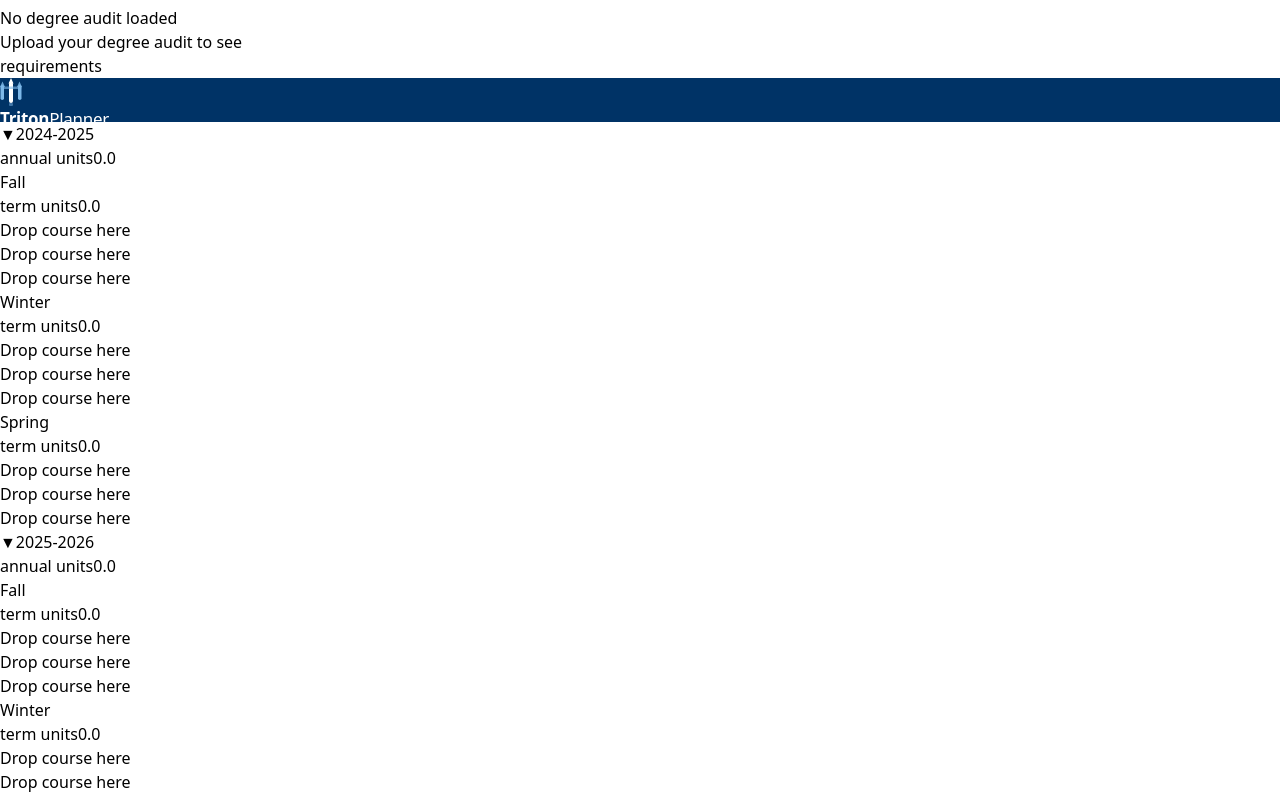
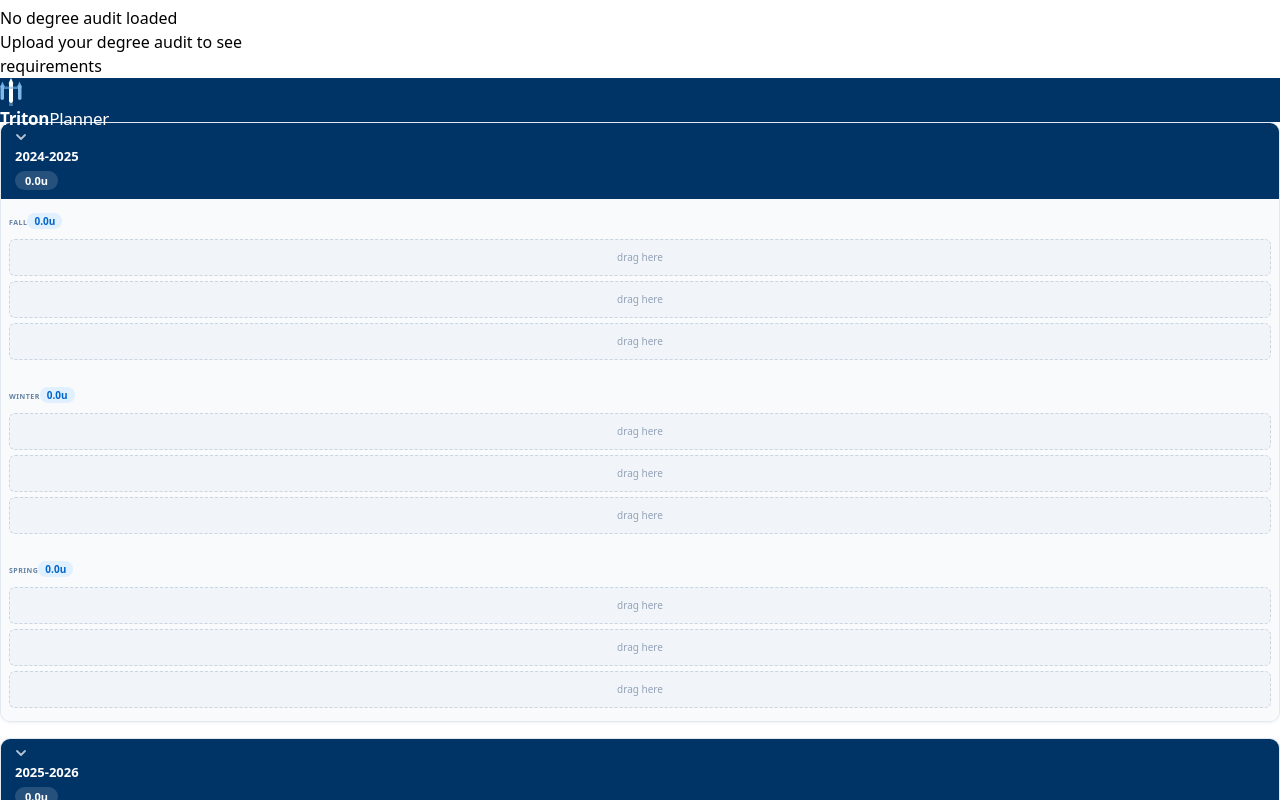
Before and after one commit to VAC-Startup/AIVac, a React (Vite) app in the folder mern/client/: page / in a window 1280 px wide. Shown: the part 820-1620 px from the top of the page. Built offline with nearby package versions, Linux system fonts and the light colour scheme.

Commit message:
feat: restyle planner grid with UCSD navy/blue design tokens

```diff
--- a/mern/client/src/components/planner/CourseCard.jsx
+++ b/mern/client/src/components/planner/CourseCard.jsx
@@ -1,81 +1,50 @@
-// Course card component for displaying individual courses in the planner
-
-const CourseCard = ({
-  course,
-  onRemove,
-  onDragStart,
-  onDragEnd,
-  isPreviewing = false,
-}) => {
+const CourseCard = ({ course, onRemove, onDragStart, onDragEnd, isPreviewing = false, onCourseClick }) => {
   if (!course) return null;
 
-  // Determine styling based on course status
-  const getStatusStyling = (status) => {
-    switch (status) {
-      case 'completed':
-        return {
-          container: 'bg-green-100 border-green-300 text-green-800',
-          badge: 'bg-green-200 text-green-800',
-          statusIndicator: '✓'
-        };
-      case 'current':
-        return {
-          container: 'bg-yellow-100 border-yellow-300 text-yellow-800',
-          badge: 'bg-yellow-200 text-yellow-800',
-          statusIndicator: '⟳'
-        };
-      case 'planned':
-        return {
-          container: 'bg-blue-100 border-blue-300 text-blue-800',
-          badge: 'bg-blue-200 text-blue-800',
-          statusIndicator: '📅'
-        };
-      default:
-        return {
-          container: 'bg-gray-100 border-gray-300 text-gray-800',
-          badge: 'bg-gray-200 text-gray-700',
-          statusIndicator: ''
-        };
-    }
+  const statusStyles = {
+    completed: { bg: '#dcfce7', border: '#16a34a', text: '#166534' },
+    current:   { bg: '#fef9c3', border: '#ca8a04', text: '#854d0e' },
+    planned:   { bg: '#e0f0ff', border: '#0066cc', text: '#003366' },
   };
 
-  const styling = getStatusStyling(course.status);
+  const style = statusStyles[course.status] || { bg: '#f1f5f9', border: '#cbd5e1', text: '#475569' };
 
   return (
     <div
-      className={`flex justify-between items-center cursor-move p-2 rounded border ${styling.container} ${
-        isPreviewing ? 'opacity-60' : ''
-      }`}
+      className="flex justify-between items-center cursor-move rounded"
+      style={{
+        padding: '5px 8px',
+        background: style.bg,
+        border: `1px solid ${style.border}`,
+        borderLeft: `3px solid ${style.border}`,
+        opacity: isPreviewing ? 0.55 : 1,
+        borderRadius: '6px',
+      }}
       draggable
       onDragStart={onDragStart}
       onDragEnd={onDragEnd}
+      onClick={(e) => {
+        e.stopPropagation();
+        if (onCourseClick) onCourseClick(course);
+      }}
     >
-      <div className="flex items-center">
-        {course.status && (
-          <span className="mr-2 text-xs font-bold">
-            {styling.statusIndicator}
-          </span>
+      <div>
+        <div style={{ fontSize: '12px', fontWeight: 600, color: style.text }}>
+          {course.course_id}
+          {isPreviewing && <span style={{ marginLeft: '6px', fontSize: '10px', color: '#ca8a04' }}>(Moving)</span>}
+        </div>
+        {course.grade && course.status === 'completed' && (
+          <div style={{ fontSize: '10px', color: style.text, opacity: 0.7 }}>Grade: {course.grade}</div>
         )}
-        <div>
-          <div className="font-medium text-sm">
-            {course.course_id}
-            {isPreviewing && (
-              <span className="ml-2 text-yellow-600 text-xs">(Moving)</span>
-            )}
-          </div>
-          {course.grade && course.status === 'completed' && (
-            <div className="text-xs opacity-75">Grade: {course.grade}</div>
-          )}
-        </div>
       </div>
-      <div className="flex items-center">
-        <span className={`${styling.badge} rounded-full px-2 py-1 text-xs mr-2 font-medium`}>
+      <div className="flex items-center gap-1">
+        <span style={{ background: style.border, color: 'white', borderRadius: '999px', padding: '1px 7px', fontSize: '10px', fontWeight: 600 }}>
           {course.credits.toFixed(1)}u
         </span>
         <button
-          onClick={onRemove}
-          className="text-red-500 hover:text-red-700 text-xs font-bold"
-          title="Remove course"
+          onClick={(e) => { e.stopPropagation(); onRemove(); }}
+          style={{ color: '#94a3b8', fontSize: '14px', background: 'none', border: 'none', cursor: 'pointer', lineHeight: 1, padding: '0 2px' }}
+          title="Remove"
         >
           ×
         </button>
--- a/mern/client/src/components/planner/TermBlock.jsx
+++ b/mern/client/src/components/planner/TermBlock.jsx
@@ -2,41 +2,30 @@ import React from "react";
 import CourseCard from "./CourseCard";
 
 const TermBlock = ({
-  termName,
-  termKey,
-  courses,
-  yearIndex,
-  calculateTermUnits,
-  handleDragOver,
-  handleDrop,
-  handleDragStart,
-  handleDragEnd,
-  handleRemoveCourse,
-  getSlotClassName,
-  previewState,
-  dragTarget,
-  invalidDrop,
+  termName, termKey, courses, yearIndex,
+  calculateTermUnits, handleDragOver, handleDrop,
+  handleDragStart, handleDragEnd, handleRemoveCourse,
+  getSlotClassName, previewState, dragTarget, invalidDrop,
+  onCourseClick,
 }) => {
   return (
-    <div className="flex-1 p-2">
-      {/* Term header with units */}
-      <div className="bg-stone-100 p-2 mb-2 flex justify-between items-center rounded">
-        <span className="font-semibold">{termName}</span>
-        <div className="flex items-center">
-          <span className="text-sm mr-2">term units</span>
-          <span className="bg-blue-500 text-white rounded-full px-2 py-1 text-sm font-bold">
-            {calculateTermUnits(courses).toFixed(1)}
-          </span>
-        </div>
+    <div className="flex-1" style={{ padding: '8px' }}>
+      <div className="flex justify-between items-center" style={{ marginBottom: '8px' }}>
+        <span style={{ fontSize: '7px', fontWeight: 700, letterSpacing: '0.5px', color: '#003366', textTransform: 'uppercase', opacity: 0.6 }}>
+          {termName}
+        </span>
+        <span style={{ background: '#e0f0ff', color: '#0066cc', borderRadius: '999px', padding: '1px 7px', fontSize: '10px', fontWeight: 600 }}>
+          {calculateTermUnits(courses).toFixed(1)}u
+        </span>
       </div>
 
-      {/* Course slots */}
       {courses.map((course, courseIndex) => (
         <div
           key={courseIndex}
           className={`mb-2 ${getSlotClassName(yearIndex, termKey, courseIndex)}`}
           onDragOver={(e) => handleDragOver(e, yearIndex, termKey, courseIndex)}
           onDrop={(e) => handleDrop(e, yearIndex, termKey, courseIndex)}
+          style={{ marginBottom: '5px' }}
         >
           {course ? (
             <CourseCard
@@ -47,30 +36,27 @@ const TermBlock = ({
                 previewState.sourceTerm === termKey &&
                 previewState.sourceCourseIndex === courseIndex
               }
-              onDragStart={(e) =>
-                handleDragStart(e, course, false, yearIndex, termKey, courseIndex)
-              }
+              onDragStart={(e) => handleDragStart(e, course, false, yearIndex, termKey, courseIndex)}
               onDragEnd={handleDragEnd}
               onRemove={() => handleRemoveCourse(yearIndex, termKey, courseIndex)}
+              onCourseClick={onCourseClick}
             />
           ) : (
-            <div className="border border-gray-300 rounded p-4 text-gray-400 text-center bg-gray-50">
-              {invalidDrop &&
-              dragTarget.yearIndex === yearIndex &&
-              dragTarget.term === termKey &&
-              dragTarget.courseIndex === courseIndex ? (
-                <div className="text-red-600">
-                  Course not offered in {termName}
-                </div>
-              ) : previewState &&
-                previewState.targetYearIndex === yearIndex &&
-                previewState.targetTerm === termKey &&
-                previewState.targetCourseIndex === courseIndex ? (
-                <div className="text-yellow-600">
-                  {previewState.course.course_name} (Preview)
-                </div>
+            <div style={{
+              border: '1px dashed #cbd5e1',
+              borderRadius: '6px',
+              padding: '10px 8px',
+              textAlign: 'center',
+              background: '#f1f5f9',
+              fontSize: '10px',
+              color: '#94a3b8',
+            }}>
+              {invalidDrop && dragTarget.yearIndex === yearIndex && dragTarget.term === termKey && dragTarget.courseIndex === courseIndex ? (
+                <span style={{ color: '#dc2626' }}>Not offered in {termName}</span>
+              ) : previewState && previewState.targetYearIndex === yearIndex && previewState.targetTerm === termKey && previewState.targetCourseIndex === courseIndex ? (
+                <span style={{ color: '#ca8a04' }}>{previewState.course.course_name} (Preview)</span>
               ) : (
-                "Drop course here"
+                'drag here'
               )}
             </div>
           )}
--- a/mern/client/src/components/planner/YearBlock.jsx
+++ b/mern/client/src/components/planner/YearBlock.jsx
@@ -2,47 +2,38 @@ import React from "react";
 import TermBlock from "./TermBlock";
 
 const YearBlock = ({
-  year,
-  yearIndex,
-  yearLabel,
-  collapsed,
-  toggleCollapse,
-  calculateAnnualUnits,
-  calculateTermUnits,
-  handleDragOver,
-  handleDrop,
-  handleDragStart,
-  handleDragEnd,
-  handleRemoveCourse,
-  getSlotClassName,
-  previewState,
-  dragTarget,
-  invalidDrop
+  year, yearIndex, yearLabel, collapsed, toggleCollapse,
+  calculateAnnualUnits, calculateTermUnits,
+  handleDragOver, handleDrop, handleDragStart, handleDragEnd,
+  handleRemoveCourse, getSlotClassName, previewState, dragTarget, invalidDrop,
+  onCourseClick,
 }) => {
   return (
-    <div className="mb-6 border rounded-lg overflow-hidden shadow-md">
-      {/* Year header */}
+    <div style={{ marginBottom: '16px', background: 'white', border: '1px solid #e2e8f0', borderRadius: '10px', overflow: 'hidden', boxShadow: '0 1px 3px rgba(0,0,0,0.06)' }}>
       <div
-        className="bg-blue-500 text-white p-3 flex justify-between items-center cursor-pointer"
+        className="flex justify-between items-center cursor-pointer"
+        style={{ background: '#003366', padding: '8px 14px' }}
         onClick={() => toggleCollapse(yearIndex)}
       >
-        <div className="flex items-center">
-          <span className="mr-2">{collapsed ? "▶" : "▼"}</span>
-          <span className="font-bold">{yearLabel}</span>
+        <div className="flex items-center gap-2">
+          <svg
+            width="12" height="12" viewBox="0 0 12 12"
+            style={{ transition: 'transform 0.2s', transform: collapsed ? 'rotate(-90deg)' : 'rotate(0deg)', flexShrink: 0 }}
+          >
+            <path d="M2 4 L6 8 L10 4" stroke="rgba(255,255,255,0.7)" strokeWidth="1.8" strokeLinecap="round" strokeLinejoin="round" fill="none"/>
+          </svg>
+          <span style={{ fontWeight: 700, fontSize: '13px', color: 'white' }}>{yearLabel}</span>
         </div>
-        <div className="flex items-center">
-          <span className="mr-2">annual units</span>
-          <span className="bg-white text-blue-500 rounded-full px-3 py-1 font-bold">
-            {calculateAnnualUnits(yearIndex).toFixed(1)}
-          </span>
-        </div>
+        <span style={{ background: 'rgba(255,255,255,0.15)', color: 'white', borderRadius: '999px', padding: '2px 10px', fontSize: '11px', fontWeight: 600 }}>
+          {calculateAnnualUnits(yearIndex).toFixed(1)}u
+        </span>
       </div>
 
-      {/* Terms */}
       {!collapsed && (
-        <div className="flex flex-col md:flex-row">
+        <div className="flex flex-col md:flex-row" style={{ background: '#f8fafc' }}>
           {['fall', 'winter', 'spring'].map((term) => (
             <TermBlock
+              key={term}
               termKey={term}
               termName={term.charAt(0).toUpperCase() + term.slice(1)}
               courses={year[term]}
@@ -57,6 +48,7 @@ const YearBlock = ({
               previewState={previewState}
               dragTarget={dragTarget}
               invalidDrop={invalidDrop}
+              onCourseClick={onCourseClick}
             />
           ))}
         </div>
```
